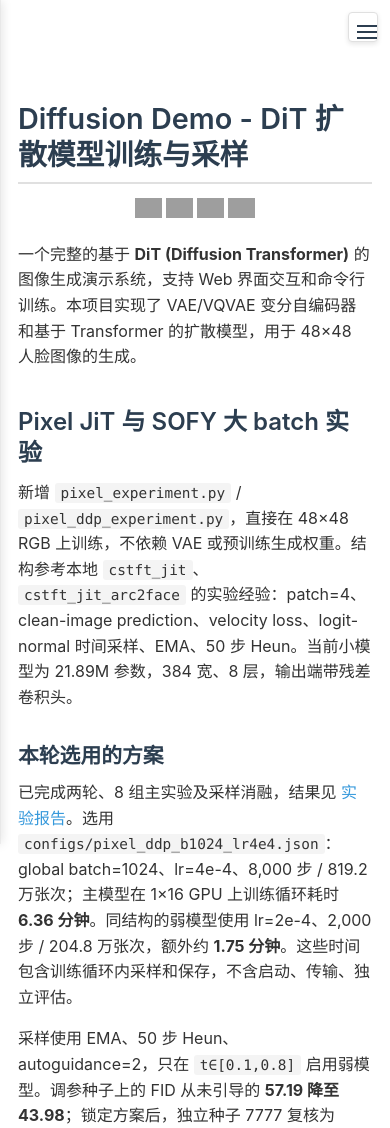
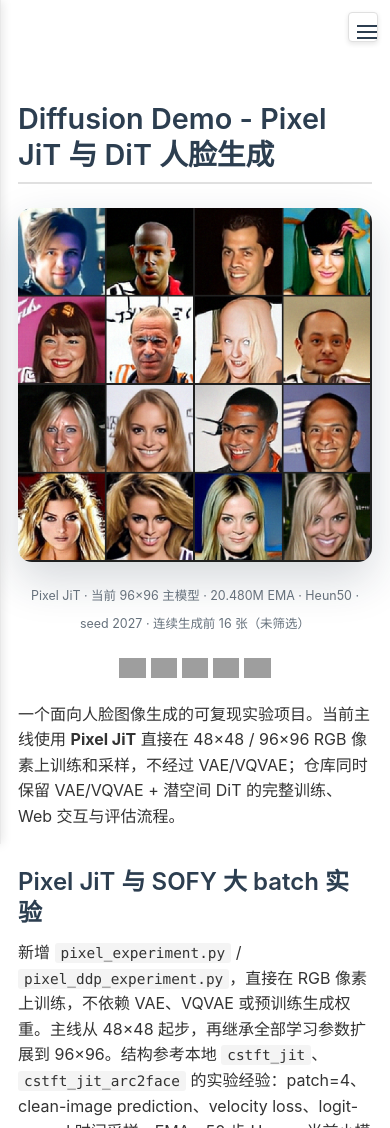
Before and after one commit to zsc/diffusion_demo2, a plain HTML site: page index.html in a window 390 px wide. Shown: the top 1128 px of the page. Drawn offline with nearby package versions, Linux system fonts and the light colour scheme; grey boxes are pictures that could not be loaded.

Commit message:
Add Pixel JiT cover image and align intro copy

```diff
--- a/assets/style.css
+++ b/assets/style.css
@@ -526,6 +526,25 @@ h4 { font-size: 1.3em; }
 h5 { font-size: 1.1em; }
 h6 { font-size: 1em; }
 
+.cover-image {
+    display: block;
+    width: min(100%, 720px);
+    max-width: 100%;
+    height: auto;
+    margin: 1.5rem auto 0.5rem;
+    border-radius: 14px;
+    box-shadow: 0 18px 45px rgba(28, 46, 66, 0.18);
+}
+
+.cover-caption {
+    margin: 0.25rem 0 1.5rem;
+    color: #66717c;
+}
+
+.cover-caption sub {
+    font-size: 0.78rem;
+}
+
 p {
     margin-bottom: 1em;
 }
@@ -794,7 +813,7 @@ blockquote {
     h2 { font-size: 1.5em; line-height: 1.3; }
     h3 { font-size: 1.3em; line-height: 1.35; }
 
-    p[align="center"] img {
+    p[align="center"] img:not(.cover-image) {
         height: 20px;
     }
 }
--- a/index.html
+++ b/index.html
@@ -4,9 +4,15 @@
     <meta charset="UTF-8">
     <meta name="viewport" content="width=device-width, initial-scale=1.0">
     <base href="./">
-    <title>Diffusion Demo - DiT 扩散模型训练与采样</title>
-    <meta name="description" content="DiT 扩散模型训练、96px 人脸生成实验、评估与采样结果。">
+    <title>Diffusion Demo - Pixel JiT 与 DiT 人脸生成</title>
+    <meta name="description" content="Pixel JiT 96×96 人脸生成实验，以及 VAE/VQVAE、潜空间 DiT 的训练、评估与采样流程。">
     <meta name="theme-color" content="#2c3e50">
+    <meta property="og:type" content="website">
+    <meta property="og:title" content="Diffusion Demo - Pixel JiT 与 DiT 人脸生成">
+    <meta property="og:description" content="Pixel JiT 96×96 人脸生成实验，以及完整训练、评估与采样流程。">
+    <meta property="og:image" content="https://zsc.github.io/diffusion_demo2/assets/images/pixel96-cover.png">
+    <meta property="og:image:alt" content="Pixel JiT 96×96 人脸生成样例">
+    <meta name="twitter:card" content="summary_large_image">
     <link rel="preconnect" href="https://cdn.jsdelivr.net" crossorigin>
     <link rel="stylesheet" href="assets/style.css">
     <link rel="stylesheet" href="assets/highlight.css">
@@ -102,17 +108,24 @@
 
         <main class="content">
             <article>
-                <h1 id="diffusion-demo-dit">Diffusion Demo - DiT 扩散模型训练与采样</h1>
+                <h1 id="diffusion-demo-dit">Diffusion Demo - Pixel JiT 与 DiT 人脸生成</h1>
 <p align="center">
-  <img src="https://img.shields.io/badge/Python-3.9+-blue.svg" alt="Python 3.8+">
-  <img src="https://img.shields.io/badge/PyTorch-2.3+-orange.svg" alt="PyTorch 2.0+">
+  <img class="cover-image" src="assets/images/pixel96-cover.png" width="720" alt="Pixel JiT 96×96 人脸生成样例" loading="eager" decoding="async">
+</p>
+<p class="cover-caption" align="center">
+  <sub>Pixel JiT · 当前 96×96 主模型 · 20.480M EMA · Heun50 · seed 2027 · 连续生成前 16 张（未筛选）</sub>
+</p>
+<p align="center">
+  <img src="https://img.shields.io/badge/Pixel%20JiT-96%C3%9796-8e44ad.svg" alt="Pixel JiT 96×96">
+  <img src="https://img.shields.io/badge/Python-3.9+-blue.svg" alt="Python 3.9+">
+  <img src="https://img.shields.io/badge/PyTorch-2.3+-orange.svg" alt="PyTorch 2.3+">
   <img src="https://img.shields.io/badge/CUDA-可选-green.svg" alt="CUDA Optional">
   <img src="https://img.shields.io/badge/License-MIT-yellow.svg" alt="MIT License">
 </p>
 
-<p>一个完整的基于 <strong>DiT (Diffusion Transformer)</strong> 的图像生成演示系统，支持 Web 界面交互和命令行训练。本项目实现了 VAE/VQVAE 变分自编码器和基于 Transformer 的扩散模型，用于 48×48 人脸图像的生成。</p>
+<p>一个面向人脸图像生成的可复现实验项目。当前主线使用 <strong>Pixel JiT</strong> 直接在 48×48 / 96×96 RGB 像素上训练和采样，不经过 VAE/VQVAE；仓库同时保留 VAE/VQVAE + 潜空间 DiT 的完整训练、Web 交互与评估流程。</p>
 <h2 id="pixel-jit-sofy-batch">Pixel JiT 与 SOFY 大 batch 实验</h2>
-<p>新增 <code>pixel_experiment.py</code> / <code>pixel_ddp_experiment.py</code>，直接在 48×48 RGB 上训练，不依赖 VAE 或预训练生成权重。结构参考本地 <code>cstft_jit</code>、<code>cstft_jit_arc2face</code> 的实验经验：patch=4、clean-image prediction、velocity loss、logit-normal 时间采样、EMA、50 步 Heun。当前小模型为 21.89M 参数，384 宽、8 层，输出端带残差卷积头。</p>
+<p>新增 <code>pixel_experiment.py</code> / <code>pixel_ddp_experiment.py</code>，直接在 RGB 像素上训练，不依赖 VAE、VQVAE 或预训练生成权重。主线从 48×48 起步，再继承全部学习参数扩展到 96×96。结构参考本地 <code>cstft_jit</code>、<code>cstft_jit_arc2face</code> 的实验经验：patch=4、clean-image prediction、velocity loss、logit-normal 时间采样、EMA、50 步 Heun。当前小模型为 21.89M 参数，384 宽、8 层，输出端带残差卷积头。</p>
 <h3 id="_1">本轮选用的方案</h3>
 <p>已完成两轮、8 组主实验及采样消融，结果见 <a href="reports/pixel_experiments_2026-10-24.html">实验报告</a>。选用 <code>configs/pixel_ddp_b1024_lr4e4.json</code>：global batch=1024、lr=4e-4、8,000 步 / 819.2 万张次；主模型在 1×16 GPU 上训练循环耗时 <strong>6.36 分钟</strong>。同结构的弱模型使用 lr=2e-4、2,000 步 / 204.8 万张次，额外约 <strong>1.75 分钟</strong>。这些时间包含训练循环内采样和保存，不含启动、传输、独立评估。</p>
 <p>采样使用 EMA、50 步 Heun、autoguidance=2，只在 <code>t∈[0.1,0.8]</code> 启用弱模型。调参种子上的 FID 从未引导的 <strong>57.19 降至 43.98</strong>；锁定方案后，独立种子 7777 复核为 <strong>57.52 → 44.27</strong>（KID <strong>0.04832 → 0.03211</strong>）。全程强引导有些配置 FID 更低，但完整网格出现条纹，因此不采用。58.7M 大模型需要约两倍训练时间，引导后的质量也没有超过选中的小模型。</p>
```
Also changed, not shown: assets/images/pixel96-cover.png (added), 1 other file.
